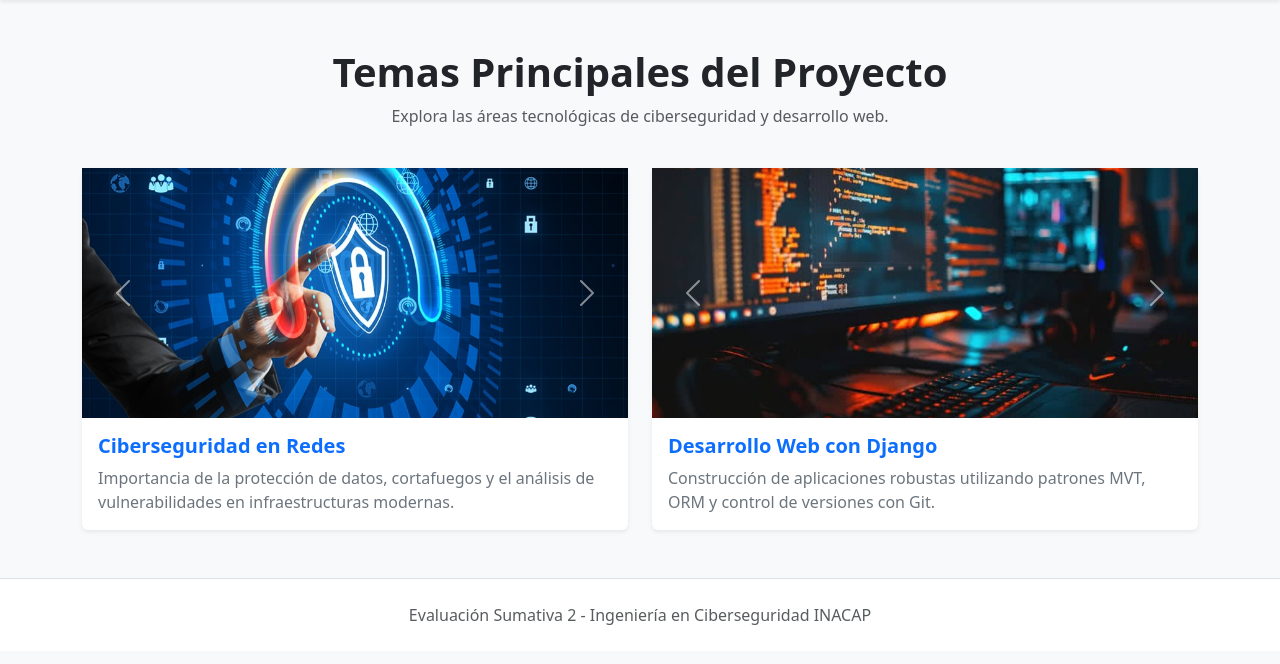
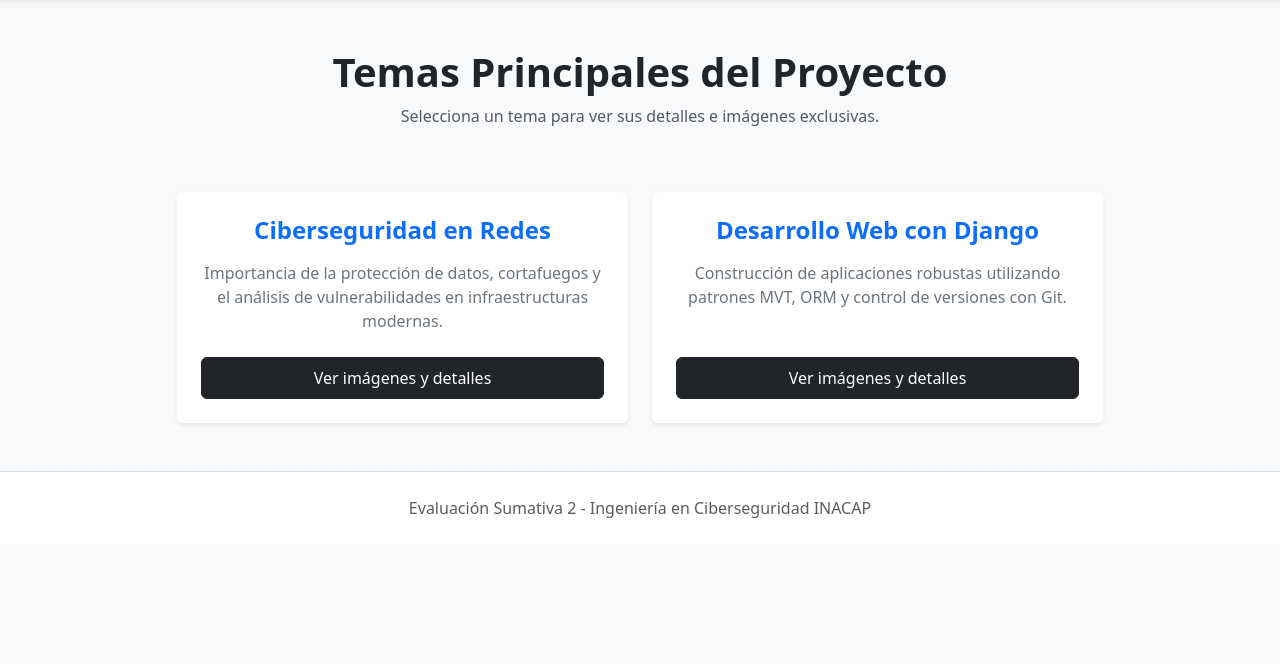
Before and after one commit to Pixu008/martinez_espinoza, a Django app: page / in a window 1280 px wide. Shown: the part 56-720 px from the top of the page. Run offline with Django 5.2, Linux system fonts and the light colour scheme.

Commit message:
implementacion de vista de detalle y redireccion para cada tema con carrusel de imagenes

```diff
--- a/inicio_martinez_espinoza/templates/inicio_martinez_espinoza/inicio.html
+++ b/inicio_martinez_espinoza/templates/inicio_martinez_espinoza/inicio.html
@@ -2,41 +2,27 @@
 {% load static %}
 
 {% block content %}
-<div class="row text-center mb-4">
+<div class="row text-center mb-5">
     <div class="col">
         <h1 class="fw-bold">Temas Principales del Proyecto</h1>
-        <p class="text-muted">Explora las áreas tecnológicas de ciberseguridad y desarrollo web.</p>
+        <p class="text-muted">Selecciona un tema para ver sus detalles e imágenes exclusivas.</p>
     </div>
 </div>
 
 <div class="row g-4 justify-content-center">
     {% for tema in temas %}
-    <div class="col-md-6">
+    <div class="col-md-5">
         <div class="card h-100 shadow-sm border-0">
+            <div class="card-body d-flex flex-column text-center p-4">
+                <h3 class="card-title h4 fw-bold text-primary mb-3">{{ tema.nombre }}</h3>
+                <p class="card-text text-secondary mb-4">{{ tema.descripcion }}</p>
 
-            <!-- Carrusel de Bootstrap para las imágenes -->
-            <div id="carouselTema{{ tema.id }}" class="carousel slide" data-bs-ride="carousel">
-                <div class="carousel-inner">
-                    {% for img in tema.imagenes %}
-                    <div class="carousel-item {% if forloop.first %}active{% endif %}">
-                        <img src="{% static img %}" class="d-block w-100 object-fit-cover" style="height: 250px;" alt="{{ tema.nombre }}">
-                    </div>
-                    {% endfor %}
+                <!-- Botón que redirige a la vista de detalle del tema -->
+                <div class="mt-auto">
+                    <a href="{% url 'inicio:detalle' tema.id %}" class="btn btn-dark w-100 py-2">
+                        Ver imágenes y detalles
+                    </a>
                 </div>
-                <button class="carousel-control-prev" type="button" data-bs-target="#carouselTema{{ tema.id }}" data-bs-slide="prev">
-                    <span class="carousel-control-prev-icon" aria-hidden="true"></span>
-                    <span class="visually-hidden">Anterior</span>
-                </button>
-                <button class="carousel-control-next" type="button" data-bs-target="#carouselTema{{ tema.id }}" data-bs-slide="next">
-                    <span class="carousel-control-next-icon" aria-hidden="true"></span>
-                    <span class="visually-hidden">Siguiente</span>
-                </button>
-            </div>
-
-            <!-- Contenido de la Card -->
-            <div class="card-body d-flex flex-column">
-                <h3 class="card-title h5 fw-bold text-primary">{{ tema.nombre }}</h3>
-                <p class="card-text text-secondary">{{ tema.descripcion }}</p>
             </div>
         </div>
     </div>
--- a/inicio_martinez_espinoza/urls.py
+++ b/inicio_martinez_espinoza/urls.py
@@ -5,4 +5,5 @@ app_name = 'inicio'
 
 urlpatterns = [
     path('', views.index, name='index'),
+    path('tema/<int:tema_id>/', views.detalle_tema, name='detalle'), # Ruta para la redirección
 ]
--- a/inicio_martinez_espinoza/views.py
+++ b/inicio_martinez_espinoza/views.py
@@ -1,26 +1,37 @@
 from django.shortcuts import render
 
+# Diccionario centralizado con los temas y sus imágenes
+TEMAS_DATA = [
+    {
+        'id': 1,
+        'nombre': 'Ciberseguridad en Redes',
+        'descripcion': 'Importancia de la protección de datos, cortafuegos y el análisis de vulnerabilidades en infraestructuras modernas.',
+        'imagenes': [
+            'inicio_martinez_espinoza/images/tema1_img1.jpg',
+            'inicio_martinez_espinoza/images/tema1_img2.jpg'
+        ]
+    },
+    {
+        'id': 2,
+        'nombre': 'Desarrollo Web con Django',
+        'descripcion': 'Construcción de aplicaciones robustas utilizando patrones MVT, ORM y control de versiones con Git.',
+        'imagenes': [
+            'inicio_martinez_espinoza/images/tema2_img1.jpg',
+            'inicio_martinez_espinoza/images/tema2_img2.jpg'
+        ]
+    }
+]
+
 def index(request):
-    # Diccionario con los dos temas requeridos, sus descripciones e imágenes
-    temas = [
-        {
-            'id': 1,
-            'nombre': 'Ciberseguridad en Redes',
-            'descripcion': 'Importancia de la protección de datos, cortafuegos y el análisis de vulnerabilidades en infraestructuras modernas.',
-            'imagenes': [
-                'inicio_martinez_espinoza/images/tema1_img1.jpg',
-                'inicio_martinez_espinoza/images/tema1_img2.jpg'
-            ]
-        },
-        {
-            'id': 2,
-            'nombre': 'Desarrollo Web con Django',
-            'descripcion': 'Construcción de aplicaciones robustas utilizando patrones MVT, ORM y control de versiones con Git.',
-            'imagenes': [
-                'inicio_martinez_espinoza/images/tema2_img1.jpg',
-                'inicio_martinez_espinoza/images/tema2_img2.jpg'
-            ]
-        }
-    ]
+    """Vista principal que lista los dos temas en la raíz (/)"""
+    return render(request, 'inicio_martinez_espinoza/inicio.html', {'temas': TEMAS_DATA})
 
-    return render(request, 'inicio_martinez_espinoza/inicio.html', {'temas': temas})
+def detalle_tema(request, tema_id):
+    """Vista que redirige y muestra los detalles y el carrusel de imágenes de un tema específico"""
+    tema = next((t for t in TEMAS_DATA if t['id'] == tema_id), None)
+
+    if not tema:
+        from django.http import Http404
+        raise Http404("Tema no encontrado")
+
+    return render(request, 'inicio_martinez_espinoza/detalle.html', {'tema': tema})
```
Also changed, not shown: inicio_martinez_espinoza/templates/inicio_martinez_espinoza/detalle.html (added, +41 -0 lines), README.md.
